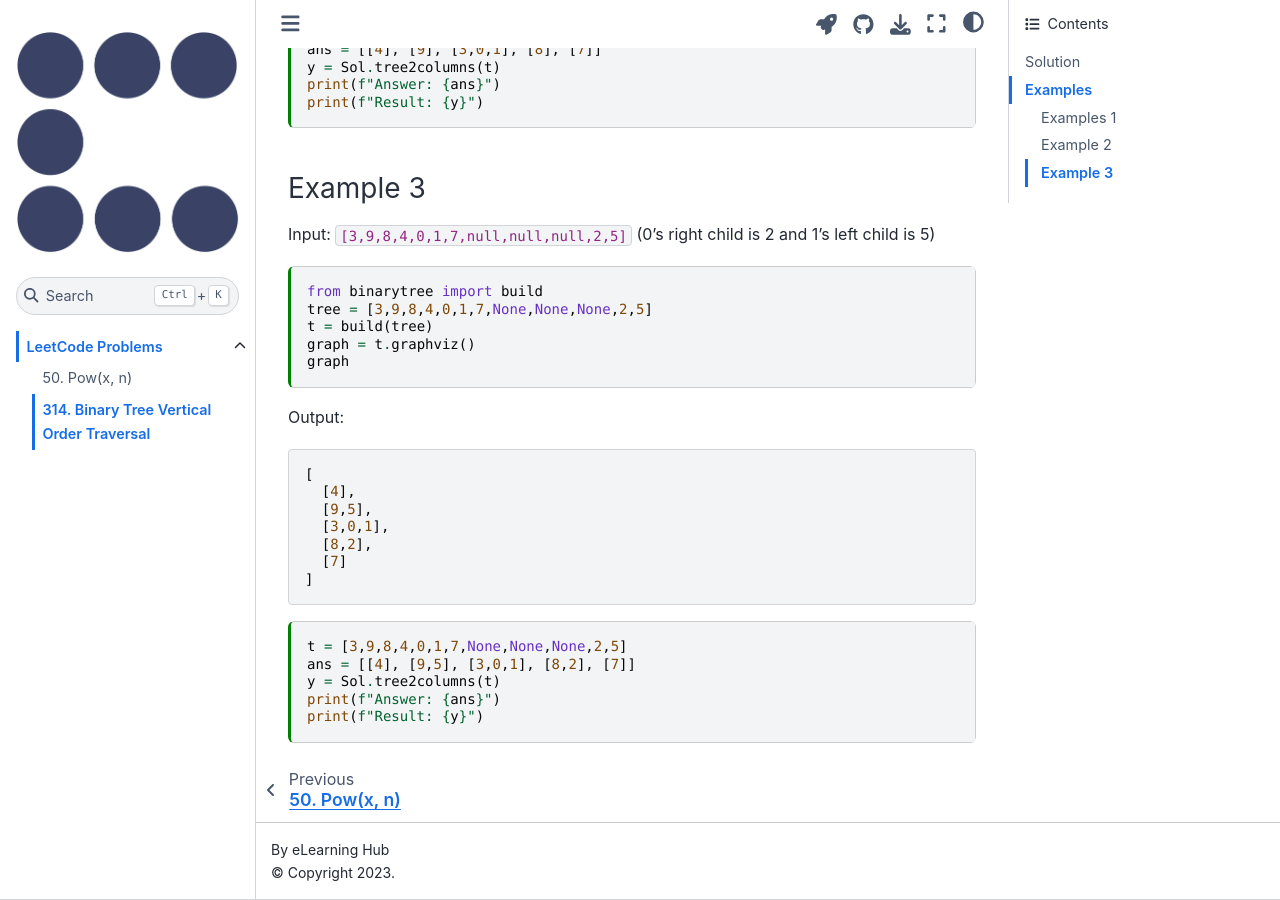
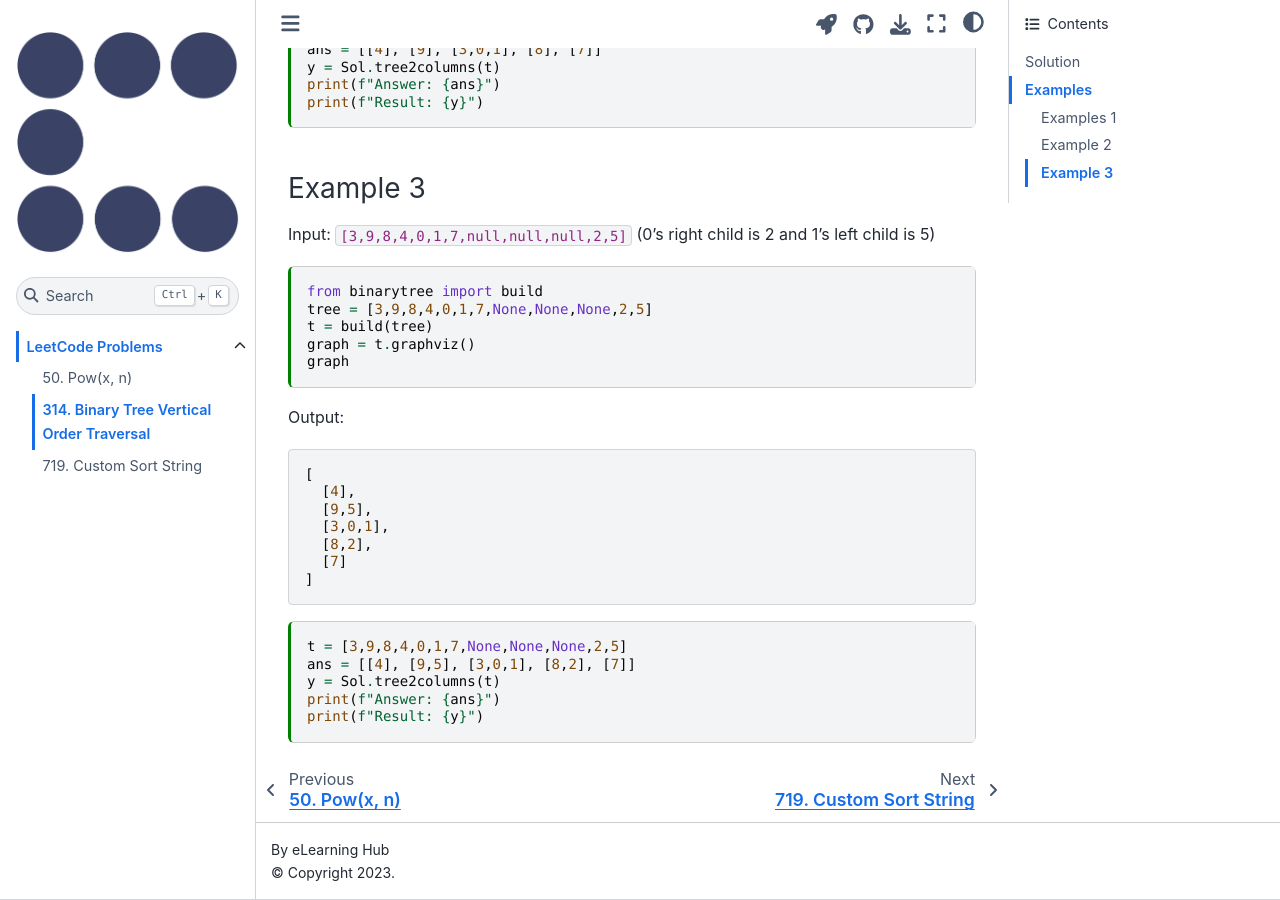
Before and after one commit to eLearningHub/Coding-Book, a Jupyter Book: the page built from leetcode/0314-binary-tree.md, in a window 1280 px wide and 900 px high, scrolled down 2243 px. Built offline with Jupyter Book 1.0.4 settings and Sphinx 7.4.7 and the Sphinx Book theme 1.1.4, drawn with Linux system fonts in a browser that asks for light colours.

Commit message:
0719-custom-sort-string.md

```diff
--- a/_toc.yml
+++ b/_toc.yml
@@ -6,3 +6,4 @@ chapters:
   sections:
   - file: leetcode/0050-powx-n
   - file: leetcode/0314-binary-tree
+  - file: leetcode/0719-custom-sort-string.md
```
